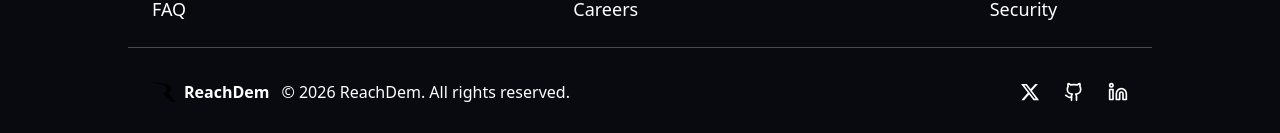
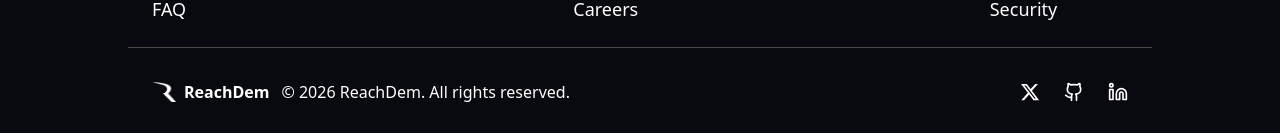
Before and after one commit to ReachDem/reachdem.cc, a Next.js app: page / in a window 1280 px wide. Shown: the part 664-797 px from the top of the page. Built offline with nearby package versions, Linux system fonts and the light colour scheme.

Commit message:
fix(UI): adapt the icons on theme swittching

```diff
--- a/components/Footer.tsx
+++ b/components/Footer.tsx
@@ -88,13 +88,13 @@ export function Footer() {
 							<Link href="/" className="flex items-center gap-2">
 								<div className="relative h-6 w-6">
 									<Image
-										src="/Black.png"
+										src="/White Variant.png"
 										alt="ReachDem Logo"
 										fill
 										className="object-contain dark:hidden"
 									/>
 									<Image
-										src="/White Variant.png"
+										src="/Black.png"
 										alt="ReachDem Logo"
 										fill
 										className="object-contain hidden dark:block"
```
